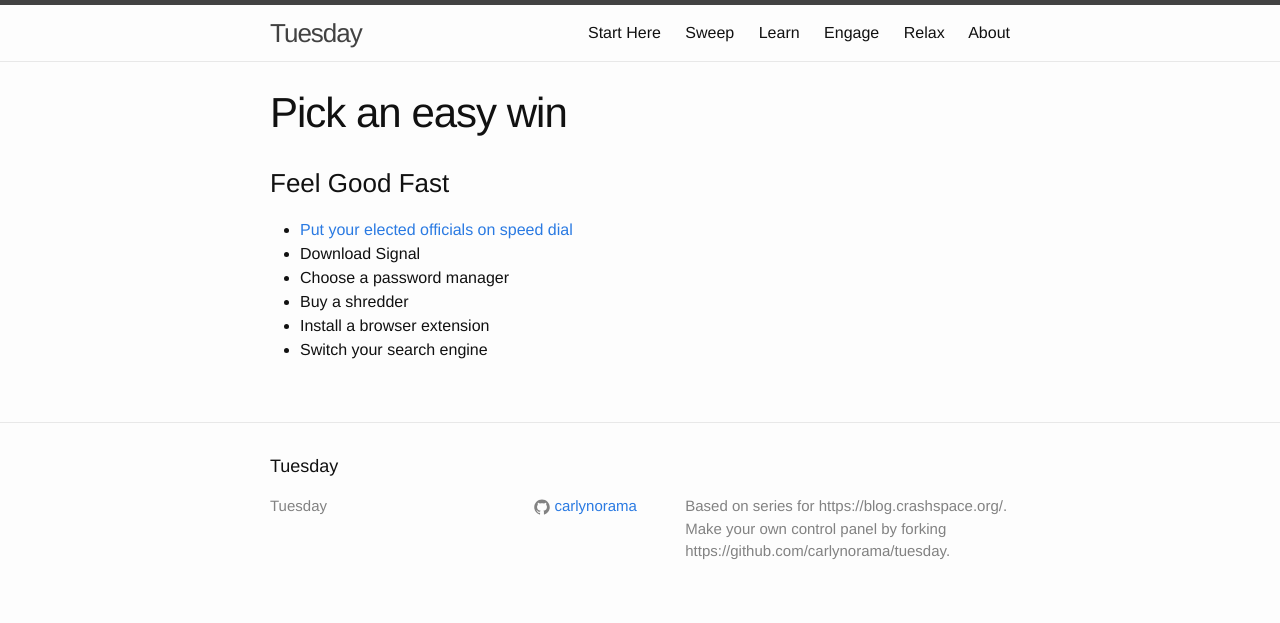
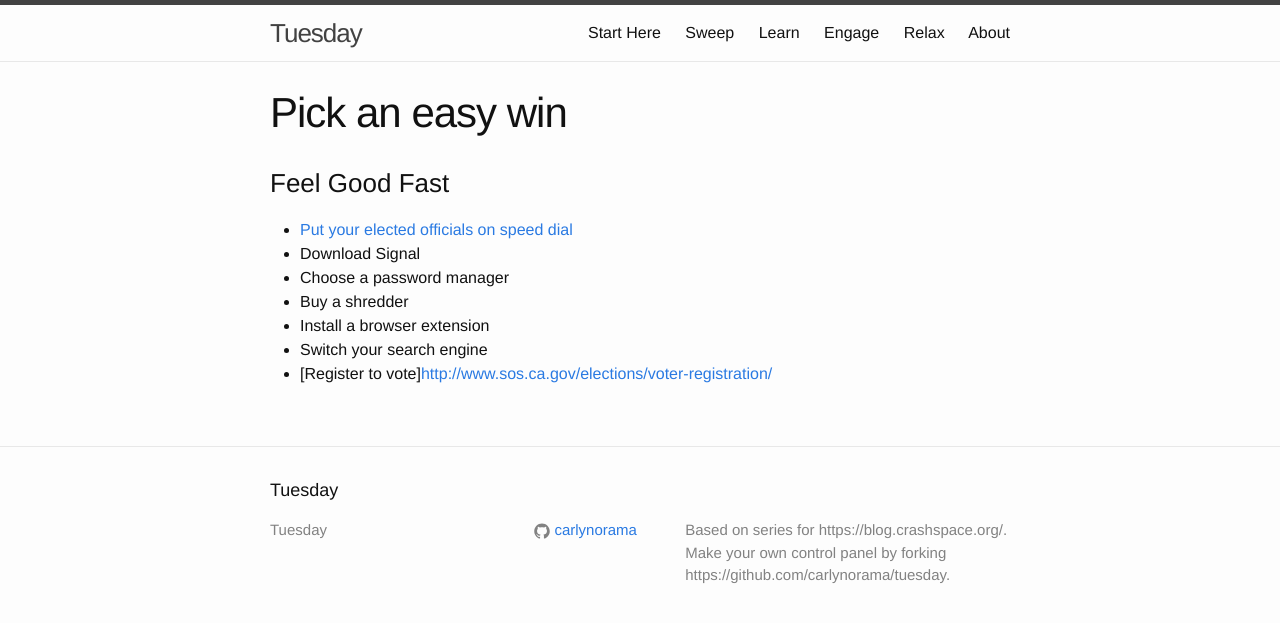
Before and after one commit to CRASHSpace/tuesday, a Jekyll site: the page built from _start/04-pick-an-easy-win.md, in a window 1280 px wide. Shown: the top 623 px of the page. Built offline with Jekyll 4.4.1, drawn with Linux system fonts in a browser that asks for light colours.

Commit message:
added register to vote

```diff
--- a/_start/04-pick-an-easy-win.md
+++ b/_start/04-pick-an-easy-win.md
@@ -13,3 +13,4 @@ title: Pick an easy win
 * Buy a shredder
 * Install a browser extension
 * Switch your search engine
+* [Register to vote]<http://www.sos.ca.gov/elections/voter-registration/>
```
